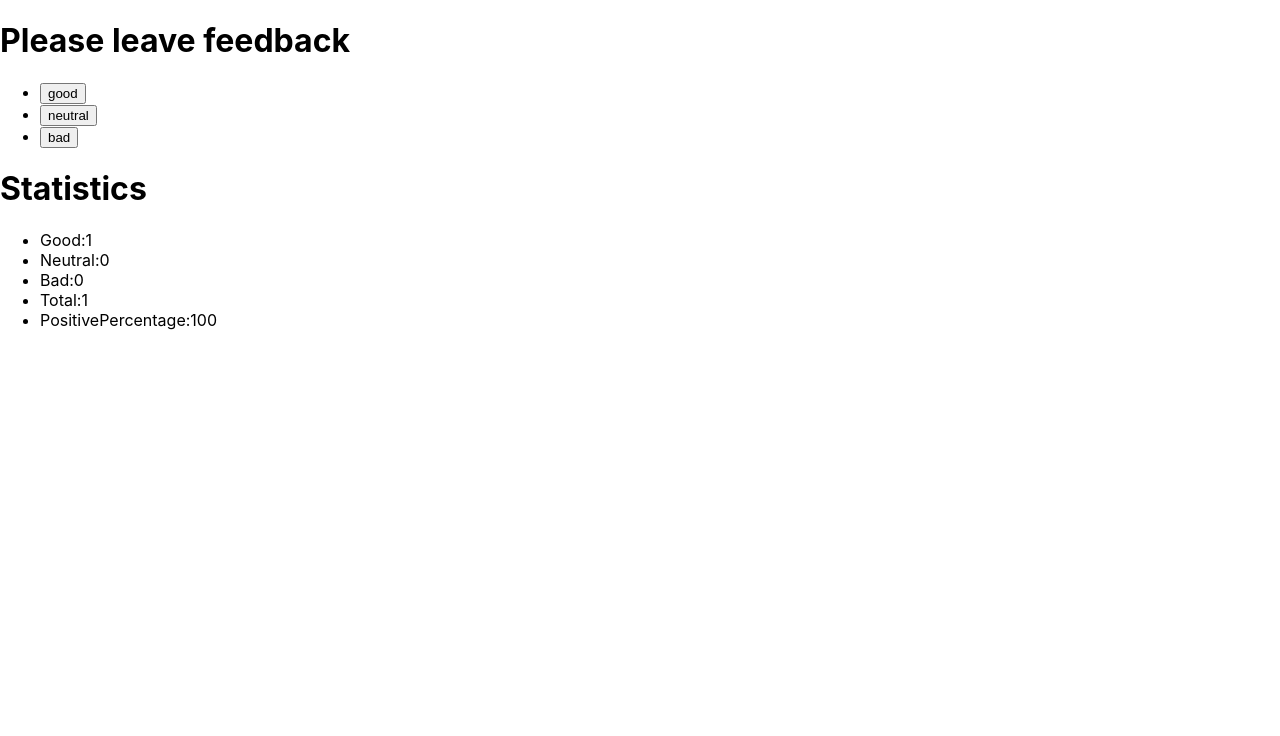
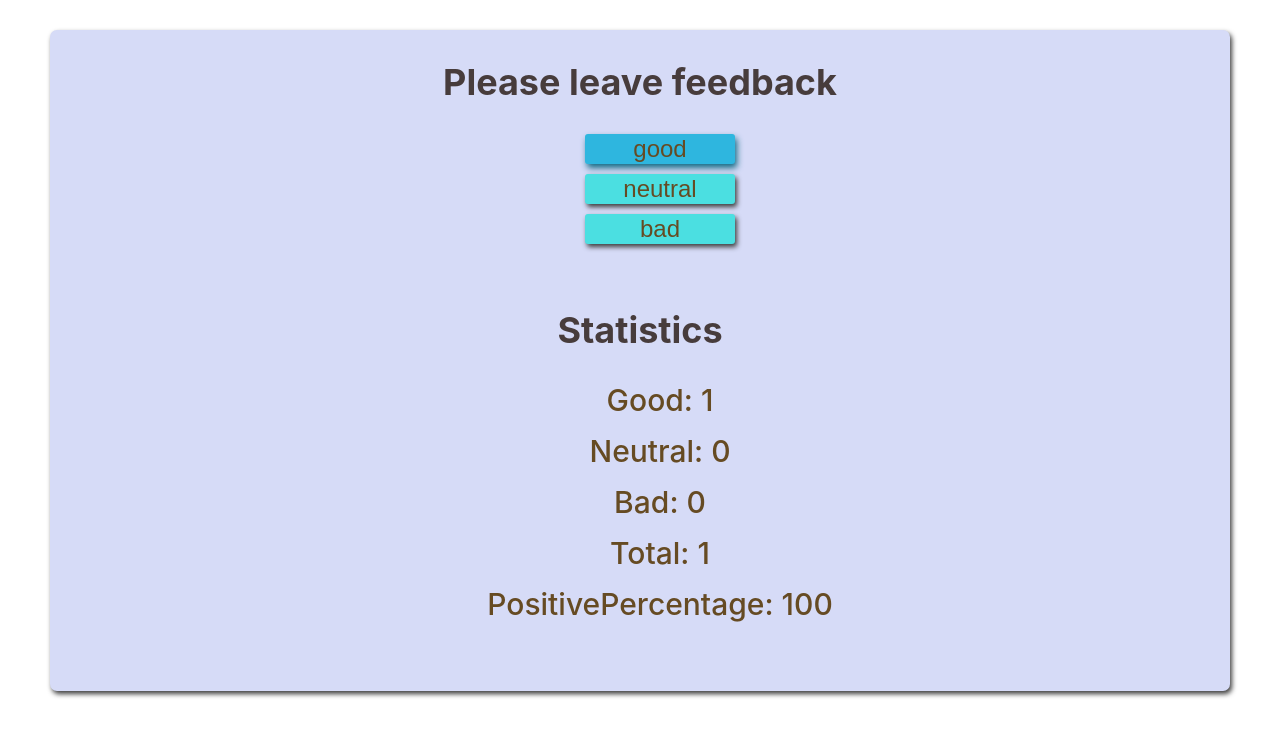
Before and after one commit to AntonyZP/goit-react-hw-02-feedback, a React (Create React App) app: page / in a window 1280 px wide. Both pictures are taken after a click on the button "good". Shown: the top 736 px of the page. Built offline with nearby package versions, Linux system fonts and the light colour scheme.

Commit message:
finish feedback with property

```diff
--- a/src/components/App.jsx
+++ b/src/components/App/App.jsx
@@ -1,8 +1,9 @@
-import React, {Component} from "react";
-import Section from './Section';
-import FeedbackOptions from './FeedbackOptions';
-import Notification from './Notification';
-import Statistics from './Statistics';
+import React, { Component } from 'react';
+import Section from '../Section';
+import FeedbackOptions from '../FeedbackOptions';
+import Notification from '../Notification';
+import Statistics from '../Statistics';
+import { Wrapper } from './App.styled';
 
 export class App extends Component {
     state = {
@@ -33,7 +34,7 @@ render() {
     const isAbsentFeedbacks = !(good+neutral+bad);
 
     return (
-     <div>
+     <Wrapper>
         <Section title="Please leave feedback">
             <FeedbackOptions
                 options={Object.keys(this.state)}
@@ -54,6 +55,6 @@ render() {
             )}
 
         </Section>
-     </div>)
+     </Wrapper>)
 }
 };
--- /dev/null
+++ b/src/components/App/App.styled.js
@@ -0,0 +1,11 @@
+import styled from '@emotion/styled';
+
+export const Wrapper = styled.div `
+    margin-top: 30px;
+    margin-left: 50px;
+    margin-right: 50px;
+    padding-bottom: 30px;
+    background-color: #d6dbf7;
+    box-shadow: 2px 3px 5px #3d3d3d;
+    border-radius: 7px;
+`
--- a/src/components/FeedbackOptions/FeedbackOptions.js
+++ b/src/components/FeedbackOptions/FeedbackOptions.js
@@ -1,15 +1,24 @@
+import PropTypes from 'prop-types';
+import { BtnList, FeedbackBtnItem, FeedbackBtn } from "components/FeedbackOptions/FeedbackOptions.styled";
+
+
 const FeedbackOptions = ({options, onLeaveFeedback}) => {
     return (
-        <ul>
+        <BtnList>
       {options.map(option => (
-        <li key={option}>
-          <button name={option} type="button" onClick={onLeaveFeedback}>
+        <FeedbackBtnItem key={option}>
+          <FeedbackBtn name={option} type="button" onClick={onLeaveFeedback}>
             {option}
-          </button>
-        </li>
+          </FeedbackBtn>
+        </FeedbackBtnItem>
       ))}
-        </ul>
+        </BtnList>
     )
 }
 
 export default FeedbackOptions;
+
+FeedbackOptions.propTypes = {
+  options: PropTypes.arrayOf(PropTypes.string).isRequired,
+  onLeaveFeedback: PropTypes.func.isRequired,
+};
--- a/src/components/FeedbackOptions/FeedbackOptions.styled.js
+++ b/src/components/FeedbackOptions/FeedbackOptions.styled.js
@@ -0,0 +1,32 @@
+import styled from '@emotion/styled';
+
+export const BtnList = styled.ul`
+margin-top: 0px;
+list-style: none;
+text-align: center;
+`
+
+
+export const FeedbackBtnItem = styled.li`
+text-align: center;
+margin-bottom: 10px;
+`
+
+export const FeedbackBtn = styled.button`
+width: 150px;
+font-size: 24px;
+padding: 20px, 100px;
+color: #664B23;
+background-color: #4BDFE1;
+border: transparent;
+box-shadow: 2px 3px 5px #3d3d3d;
+border-radius: 3px;
+cursor: pointer;
+transition: all 200ms ease;
+&:hover,
+&:focus {
+  background: #2EB6DF;
+  box-shadow: 2px 4px 6px #136B85;
+}
+
+`
--- a/src/components/Section/Section.js
+++ b/src/components/Section/Section.js
@@ -1,8 +1,16 @@
+import PropTypes from 'prop-types';
+import { SectionWrap, Title } from './Section.styled';
+
 const Section = ({ title, children }) => (
-    <div>
-      <h1>{title}</h1>
+    <SectionWrap>
+      <Title>{title}</Title>
       {children}
-    </div>
+    </SectionWrap>
   );
 
 export default Section;
+
+Section.propTypes = {
+  title: PropTypes.string.isRequired,
+  children: PropTypes.object.isRequired,
+};
--- a/src/components/Section/Section.styled.js
+++ b/src/components/Section/Section.styled.js
@@ -0,0 +1,13 @@
+import styled from '@emotion/styled';
+
+export const SectionWrap = styled.section `
+  display: flex;
+  flex-direction: column;
+  align-items:center;
+  font-size: 24px;
+  font-weight: 500;
+`
+
+export const Title = styled.h1 `
+color: #473C3C;
+`
--- a/src/components/Statistics/Statistics.js
+++ b/src/components/Statistics/Statistics.js
@@ -1,13 +1,26 @@
+import PropTypes from 'prop-types';
+import { TotalList, TotalListItem } from "components/Statistics/Statistics.styled";
+
+
 const Statistics = ({good, neutral, bad, total, positivePercentage}) => {
   return (
-    <ul>
-        <li>Good:{good}</li>
-        <li>Neutral:{neutral}</li>
-        <li>Bad:{bad}</li>
-        <li>Total:{total}</li>
-        <li>PositivePercentage:{positivePercentage()}</li>
-    </ul>
+    <TotalList>
+        <TotalListItem>Good: {good}</TotalListItem>
+        <TotalListItem>Neutral: {neutral}</TotalListItem>
+        <TotalListItem>Bad: {bad}</TotalListItem>
+        <TotalListItem>Total: {total}</TotalListItem>
+        <TotalListItem>PositivePercentage: {positivePercentage()}</TotalListItem>
+    </TotalList>
   )
 }
 
 export default Statistics;
+
+
+Statistics.propTypes = {
+  good: PropTypes.number.isRequired,
+  neutral: PropTypes.number.isRequired,
+  bad: PropTypes.number.isRequired,
+  total: PropTypes.number.isRequired,
+  positivePercentage: PropTypes.func.isRequired,
+};
--- a/src/components/Statistics/Statistics.styled.js
+++ b/src/components/Statistics/Statistics.styled.js
@@ -0,0 +1,13 @@
+import styled from '@emotion/styled';
+
+export const TotalList = styled.ul`
+margin-top: 0px;
+list-style: none;
+text-align: center;
+`
+export const TotalListItem = styled.li`
+text-align: center;
+margin-bottom: 15px;
+color: #664B23;
+font-size: 30px;
+`
--- a/src/index.js
+++ b/src/index.js
@@ -1,6 +1,6 @@
 import React from 'react';
 import ReactDOM from 'react-dom/client';
-import { App } from 'components/App';
+import { App } from 'components/App/App';
 import './index.css';
 
 ReactDOM.createRoot(document.getElementById('root')).render(
```
Also changed, not shown: src/components/Notification/Notification.js (+8 -1 lines), src/components/Notification/Notification.styled.js (+7 -0 lines).
